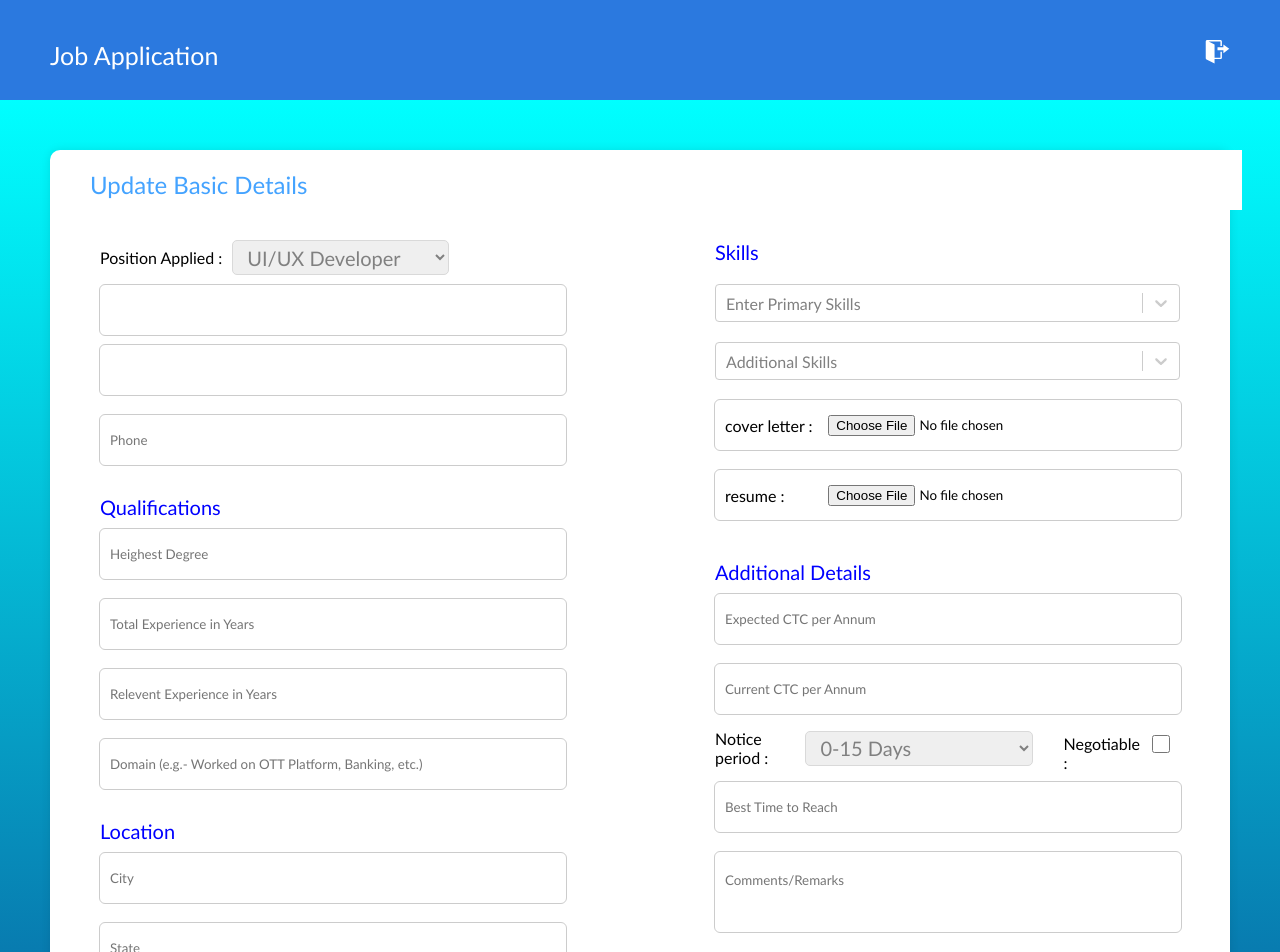
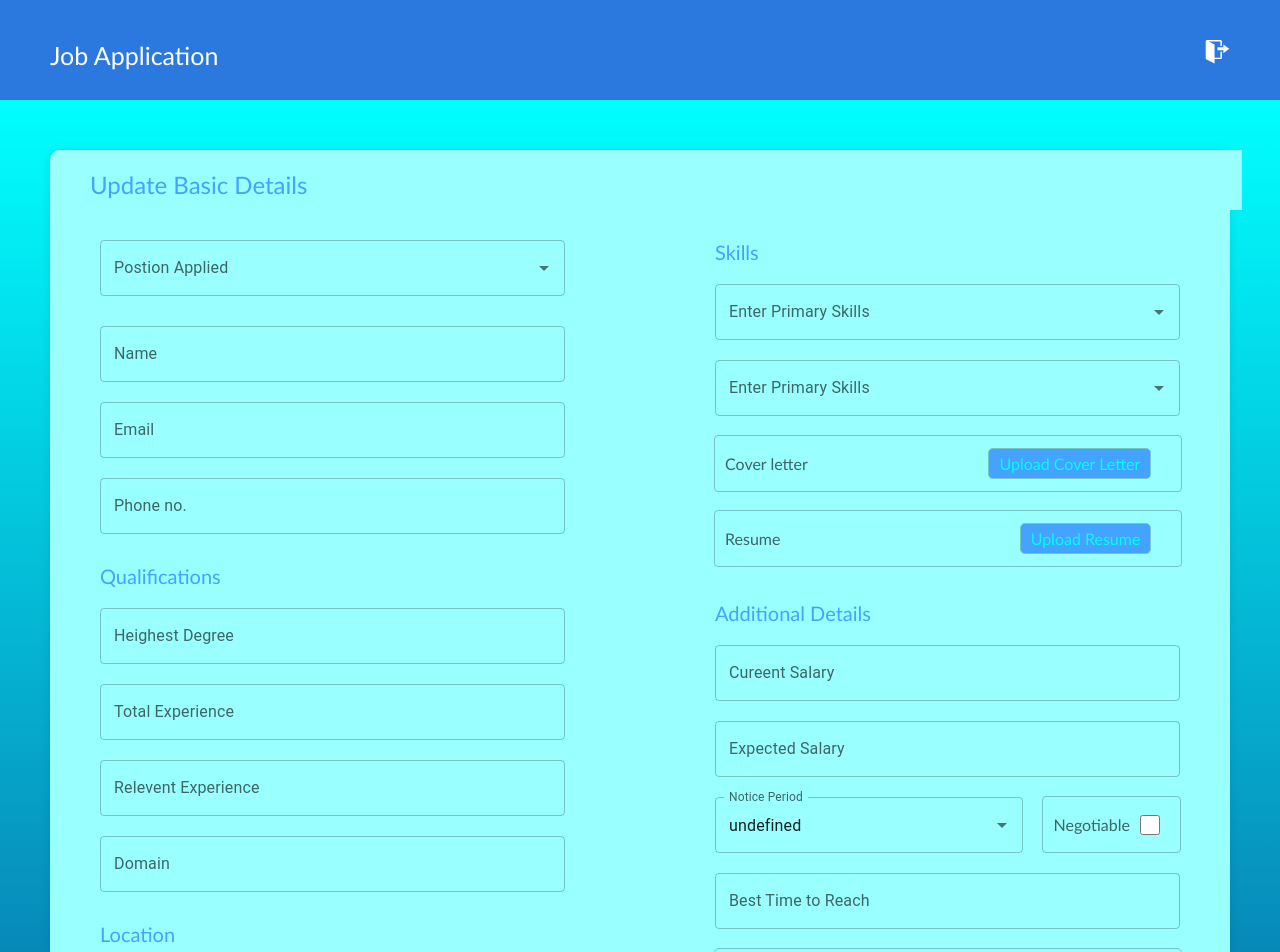
Before and after one commit to prabhatk850/jobapplication, a React (Vite) app: page / in a window 1280 px wide. Shown: the top 952 px of the page. Built offline with nearby package versions, Linux system fonts and the light colour scheme; no server answers; sample sign-in values are in the browser's storage.

Commit message:
Update styling and dependencies in home.css, header.jsx, and package.json

```diff
--- a/src/Component/Home/index.jsx
+++ b/src/Component/Home/index.jsx
@@ -7,8 +7,14 @@ import { uploadFile,viewApplication} from '../Services/application'
 import { ToastContainer, toast } from 'react-toastify';
 import 'react-toastify/dist/ReactToastify.css';
 import './home.css'
-import Select from 'react-select';
+// import Select from 'react-select';
+import Box from '@mui/material/Box';
+import TextField from '@mui/material/TextField';
+import Autocomplete from '@mui/material/Autocomplete';
+// import { Upload } from '@mui/icons-material';
+
 // import AWS from 'aws-sdk';
+
 
 
 
@@ -17,6 +23,7 @@ background-image: linear-gradient(to bottom, cyan, #0A599B);
 background-size: cover;
 position: relative;
 `;
+
 
 
 const Wrapper = styled.div`
@@ -34,12 +41,12 @@ margin: 50px;
 z-index: 2;
 
 box-shadow: 0 0 10px 0 rgba(0,0,0,0.1);
-background: #fff;
+background: #99ffff;
 padding: 0 50px 50px;
 
 
 @media(max-width: 768px){
-    width: 90%;
+    width: 80%;
     padding: 0 20px 20px;
 }
 `;
@@ -57,7 +64,7 @@ position: absolute ;
 top:10;
 left: 10;
 z-index: 2;
-background-color: white;
+background-color: #99ffff;
 @media(max-width: 768px){
     font-size: 20px;
     width: 100%;
@@ -72,7 +79,7 @@ position: absolute ;
 top:10;
 left: 10;
 z-index: 2;
-background-color: white;
+background-color: #99ffff;
 width: 90%;
 margin: 0 auto 10px -10px;
 padding-top: 20px;
@@ -92,31 +99,15 @@ gap: 150px;
 }
 `;
 
-const Input = styled.input`
-margin: 10px 0;
-height: 40px;
-border: none;
-width: 96%;
-outline: 1px solid #ccc;
-border-radius: 5px;
-padding: 5px 10px;
-`;
-const Input3 = styled.div`
-margin: 10px 0;
-height: 40px;
-border: none;
-outline: 1px solid #ccc;
-border-radius: 5px;
-display:flex;
-padding: 5px 10px;
-width: 96%;
-align-items: center;
-font-weight: 600;
+const Input = styled(TextField)`
+width: 100%;
+/* margin: 20px 0; */
+
 `;
 
 const Div = styled.div`
 display: flex;
-gap: 30px;
+gap: 20px;
 
 @media (max-width:768px){
     display: block;
@@ -125,27 +116,36 @@ gap: 30px;
 
 const Input4 = styled.div`
 margin: 10px 0;
-height: 40px;
+height: 45px;
 border: none;
-outline: 1px solid #ccc;
-border-radius: 5px;
+color: #3E6666;
+outline: 1px solid #76C4C5;
+border-radius: 3px;
 display:flex;
 padding: 5px 10px;
 align-items: center;
 font-weight: 200;
 width: 96%;
+&:hover{
+  outline: 1px solid black;
+}
 `;
 
 const Input2 = styled.input`
-margin: 10px 0;
-height: 40px;
+margin: 20px 0;
+height: 100px;
+background: #98FFFF;
 border: none;
-outline: 1px solid #ccc;
-border-radius: 5px;
-padding: 5px 10px;
+color: #3E6666;
+outline: 1px solid #76C4C5;
+border-radius: 4px;
+padding: 10px;
 resize: none;
 width: 96%;
-padding: 20px 10px;
+font-size: 17px;
+&:hover{
+  outline: 1px solid black;
+}
 `;
 
 const Button = styled.button`
@@ -154,7 +154,7 @@ padding: 10px 20px;
 background-color: rgb(68, 163, 255);
 border: none;
 border-radius: 5px;
-margin-top: 20px;
+
 font-size: 16px;
 color: white;
 `;
@@ -175,21 +175,21 @@ color: white;
 // justify-content: end;
 // `;
 
-const Select1=styled.select`
-height:35px;
-font-size:20px;
-padding: 0 10px;
-color: gray;
-border: 1px solid #d9d9d9;
-margin-left: 10px;
-border-radius: 5px;
-line-height: 50px;
-outline: none;
-`;
+// const Select1=styled.select`
+// height:35px;
+// font-size:20px;
+// padding: 0 10px;
+// color: gray;
+// border: 1px solid #d9d9d9;
+// margin-left: 10px;
+// border-radius: 5px;
+// line-height: 50px;
+// outline: none;
+// `;
 
-const Choice=styled.option`
-color: gray;
-`;
+// const Choice=styled.option`
+// color: gray;
+// `;
 
 const Flex=styled.div`
 width: 50%;
@@ -199,17 +199,26 @@ width: 50%;
 }
 `;
 
+const Uploadbutton=styled.div`
+border: 1px solid #76C4C5;
+padding: 5px 10px;
+border-radius: 5px;
+background: #43A3FF;
+color: cyan;
+margin: 20px;
+`;
+
 const Heading=styled.div`
 font-size: 20px;
-color: Blue;
-margin: 20px 0 0 0;
+color: #43A3FF;
+margin: 20px 0 10px 0;
 font-weight: 200;
 
 `;
 const Heading2=styled.div`
 font-size: 20px;
-color: Blue;
-margin: 70px 0 0 0;
+color: #43A3FF;
+margin: 70px 0 20px 0;
 font-weight: 200;
 
 @media (max-width: 768px){
@@ -272,7 +281,7 @@ function Index() {
     //   });
     // };
 
-    const handleChange = (options) => {
+    const handleChange = (event,options) => {
       setSelectedOptions(options);
       console.log("selected", selectedOptions);
       setSkills(options)
@@ -281,7 +290,7 @@ function Index() {
     };
 
 
-    const handleSecondaryChange = (options) => {
+    const handleSecondaryChange = (e,options) => {
       setSecondaryOptions(options);
       console.log("sSelected", secondaryOptions);
       setSecondarySkills(options)
@@ -392,6 +401,23 @@ function Index() {
   }
 
 
+  const countries= [
+    {  label: 'UI Developer'},
+    {  label: 'UX Developer'},
+    {  label: 'Java Developer'},
+    {  label: 'React.js Developer'},
+    {  label: 'Node.js Developer'},
+    {  label: 'Others'},
+  ];
+
+  const noticePeriods = [
+    { label: '0-15 Days', value: '0-15 Days'},
+    { label: '15-30 Days', value: '15-30 Days'},
+    { label: '30-60 Days', value: '30-60 Days'},
+    { label: '2-3 Months', value: '60-90 Days' },
+    { label: 'More Than 3 Months', value: 'More than 90 Days'},
+    { label: 'Other', value: 'Other'},
+  ];
 
 
 
@@ -415,32 +441,44 @@ function Index() {
 
             <Flex>
 
-            <div style={{marginTop:"70px",display:"flex",alignItems:"center",width:"max-content"}}>Position Applied :
-            <Select1 value={jobprofile} onChange={(e)=>{setJobprofile(e.target.value)}}>
-              <Choice value="UI/UX Developer">UI/UX Developer</Choice>
-              <Choice value="Full stack developer">Full stack developer</Choice>
-              <Choice value="Java Developer">Java Developer</Choice>
-              <Choice value="React Developer">React Developer</Choice>
-              <Choice value="Node.js Developer">Node.js Developer</Choice>
-              <Choice value="Other">Other</Choice>
-            </Select1>
-            </div>
-            <Input3>{name}</Input3>
-            <Input3>{email}</Input3>
-            <Input value={phoneno} type="text" onChange={(e)=>{setPhoneno(e.target.value)}} placeholder="Phone"/>
+            <Autocomplete
+      id="country-select-demo"
+      sx={{ width: "100%",marginTop:"70px",marginBottom:"20px" }}
+      options={countries}
+      autoHighlight
+      getOptionLabel={(option) => option.label}
+      renderOption={(props, option) => (
+        <Box component="li" sx={{ '& > img': { mr: 2, flexShrink: 0 } }} {...props}>
+          {option.label}
+        </Box>
+      )}
+      renderInput={(params) => (
+        <TextField
+          {...params}
+          label="Postion Applied"
+          inputProps={{
+            ...params.inputProps,
+            autoComplete: 'new-password', // disable autocomplete and autofill
+          }}
+        />
+      )}
+    />
 
+            <Input style={{margin:"10px 0"}} id='outlined-read-only-input' value={name} InputProps={{readOnly: true}} label="Name" >{name}</Input>
+            <Input style={{margin:"10px 0"}} id='outlined-read-only-input' value={email} InputProps={{readOnly: true}} label="Email" >{email}</Input>
+            <Input style={{margin:"10px 0"}} value={phoneno} id="outlined-basic" onChange={(e)=>{setPhoneno(e.target.value)}} label="Phone no." variant="outlined" />
             <Heading>Qualifications</Heading>
 
-            <Input value={degree} type="text" onChange={(e)=>{setDegree(e.target.value)}} placeholder="Heighest Degree"/>
+            <Input style={{margin:"10px 0"}} value={degree}  onChange={(e)=>{setDegree(e.target.value)}} label="Heighest Degree"/>
             {/* <Input value={dob} type="date" onChange={(e)=>{setDob(e.target.value)}} placeholder="Date of Birth (dd/mm/yy)"/> */}
-            <Input value={experience} type="text" onChange={(e)=>{setExperience(e.target.value)}} placeholder="Total Experience in Years"/>
-            <Input value={releventexperience} type="text" onChange={(e)=>{setReleventExperience(e.target.value)}} placeholder="Relevent Experience in Years"/>
-            <Input value={additionalExperience} type="text" onChange={(e)=>{setAdditionalExperience(e.target.value)}} placeholder="Domain (e.g.- Worked on OTT Platform, Banking, etc.)"/>
+            <Input style={{margin:"10px 0"}} value={experience} label="Total Experience" onChange={(e)=>{setExperience(e.target.value)}} />
+            <Input style={{margin:"10px 0"}} value={releventexperience} label="Relevent Experience" onChange={(e)=>{setReleventExperience(e.target.value)}} />
+            <Input style={{margin:"10px 0"}} value={additionalExperience} label="Domain" onChange={(e)=>{setAdditionalExperience(e.target.value)}} placeholder="Domain (e.g.- Worked on OTT Platform, Banking, etc.)"/>
 
             <Heading>Location</Heading>
 
-            <Input  value={city} type="text" onChange={(e)=>{setCity(e.target.value)}} placeholder="City"/>
-            <Input value={state} type="text" onChange={(e)=>{setState(e.target.value)}} placeholder="State"/>
+            <Input style={{margin:"10px 0"}} value={city} label="City" onChange={(e)=>{setCity(e.target.value)}}/>
+            <Input style={{margin:"10px 0"}} value={state} label="State" onChange={(e)=>{setState(e.target.value)}}/>
 
             <div className='df'>
             <div className='m df al'>Ready to Relocate</div>
@@ -455,21 +493,39 @@ function Index() {
 <Flex>
 
     <Heading2>Skills</Heading2>
-      <Select
-      styles={{outline: "none" ,marginTop:"20px",marginBottom:"20px"}}
-      isMulti
-      name="skills"
-      options={options}
-      className="basic-multi-select ac"
-      onChange={handleChange}
-      defaultheight={100}
-      value={selectedOptions}
-      placeholder="Enter Primary Skills"
+<Autocomplete
+style={{margin:"20px 0"}}
+  multiple
+  id="tags-outlined"
+  options={options}
+  onChange={handleChange}
+  value={selectedOptions}
+  renderInput={(params) => (
+    <TextField
+      {...params}
+      variant="outlined"
+      label="Enter Primary Skills"
     />
+  )}
+/>
 
+<Autocomplete
+style={{margin:"20px 0"}}
+  multiple
+  id="tags-outlined"
+  options={options}
+  onChange={handleSecondaryChange}
+  value={secondaryOptions}
+  renderInput={(params) => (
+    <TextField
+      {...params}
+      variant="outlined"
+      label="Enter Primary Skills"
+    />
+  )}
+/>
 
-
-    <Select
+    {/* <Select
       styles={{outline: "none",width:"100%" ,marginTop:"20px",marginBottom:"20px"}}
       isMulti
       name="secondarySkills"
@@ -479,25 +535,30 @@ function Index() {
       defaultheight={100}
       value={secondaryOptions}
       placeholder="Additional Skills"
-    />
+    /> */}
 
 
 
 
-          <Input4 style={{marginTop:"20px"}} className='df al'><div style={{width:"120px"}}> cover letter : </div>   <Input style={{marginTop:"30px",outline:"none"}} type="file" onChange={(e)=>{setCoverLetter(handleFileChange(e))}} placeholder="Cover Letter"/></Input4>
-          <Input4  style={{marginTop:"20px"}} className='df al'><div style={{width:"120px"}}> resume : </div>  <Input style={{marginTop:"30px",outline:"none"}} type="file" onChange={(e)=>{setResume(handleFileChange(e))}} placeholder="Resume" /></Input4>
+          <Input4 style={{marginTop:"20px",display:"flex",justifyContent:"space-between"}} className='df al'><div style={{width:"120px"}}> Cover letter  </div>
+          <Uploadbutton>Upload Cover Letter<input type="file" hidden onChange={(e)=>{setCoverLetter(handleFileChange(e))}}></input></Uploadbutton>
+          </Input4>
+
+          <Input4 style={{marginTop:"20px",display:"flex",justifyContent:"space-between"}} className='df al'><div style={{width:"120px"}}> Resume  </div>
+          <Uploadbutton>Upload Resume<input type="file" hidden onChange={(e)=>{setCoverLetter(handleFileChange(e))}}></input></Uploadbutton>
+          </Input4>
+
+     {/* <Input style={{marginTop:"30px",outline:"none"}} type="file" onChange={(e)=>{setCoverLetter(handleFileChange(e))}} placeholder="Cover Letter"/></Input4> */}
+     {/* <Input4  style={{marginTop:"20px"}} className='df al'><div style={{width:"120px"}}> resume : </div>  <Input style={{marginTop:"30px",outline:"none"}} type="file" onChange={(e)=>{setResume(handleFileChange(e))}} placeholder="Resume" /></Input4> */}
 
 
 
-        <Heading style={{margin:"40px 0 0 0"}}>Additional Details</Heading>
-
-        <Input value={expectedSalary} type="text" onChange={(e)=>{setExpectedSalary(e.target.value)}} placeholder="Expected CTC per Annum"/>
-        <Input value={currentSalary} type="text" onChange={(e)=>{setCurrentSalary(e.target.value)}} placeholder="Current CTC per Annum"/>
-
-
+        <Heading style={{margin:"35px 0 0 0"}}>Additional Details</Heading>
+        <Input style={{margin:"20px 0"}} value={currentSalary} type="text" onChange={(e)=>{setCurrentSalary(e.target.value)}} label="Cureent Salary"/>
+        <Input value={expectedSalary} type="text" onChange={(e)=>{setExpectedSalary(e.target.value)}} label="Expected Salary"/>
 
           <Div>
-        <div style={{display:"flex",alignItems:"center"}}>Notice period :
+        {/* <Input4  style={{display:"flex",alignItems:"center",width:"65%",margin:"20px 0"}}>Notice period :
             <Select1 value={noticeperiod} onChange={(e)=>{setNoticePeriod(e.target.value)}}>
               <Choice value="0-15 Days">0-15 Days</Choice>
               <Choice value="15-30 Days">15-30 Days</Choice>
@@ -506,21 +567,44 @@ function Index() {
               <Choice value="More than 90 Days">More Than 3 Months</Choice>
               <Choice value="Other">Other</Choice>
             </Select1>
-        </div>
-        <div className='df'>
-        <div style={{marginTop:"10px"}}>Negotiable :</div>
+        </Input4> */}
+
+<Autocomplete
+      id="country-select-demo"
+      sx={{ width: "100%",marginTop:"20px",marginBottom:"20px" }}
+      options={noticePeriods}
+      onChange={(event, value) => setNoticePeriod(value)}
+      value={noticeperiod}
+      autoHighlight
+      getOptionLabel={(option) => option.label}
+      renderOption={(props, option) => (
+        <Box component="li" sx={{ '& > img': { mr: 2, flexShrink: 0 } }} {...props}>
+          {option.label}
+        </Box>
+      )}
+      renderInput={(params) => (
+        <TextField
+          {...params}
+          label="Notice Period"
+          inputProps={{
+            ...params.inputProps,
+            autoComplete: 'new-password', // disable autocomplete and autofill
+          }}
+        />
+      )}
+    />
+
+        <Input4 style={{width:"35%",margin:"20px 0"}} className='df'>
+        <div style={{display:"flex",alignItems:"center"}}>Negotiable</div>
         <input value={noticenegotiable} defaultValue={noticenegotiable} style={{height:"20px",width:"20px",margin:"10px"}}  onChange={(e)=>{setNoticeNegotiable(!noticenegotiable)}} type='checkbox'></input>
-        </div>
+        </Input4>
         </Div>
 
 
-            {/* <Input value={readytolocate} type="text" onChange={(e)=>{setReadyToLocate(e.target.value)}} placeholder="Ready to Relocate"/> */}
+            <Input value={bestTimeToReach} type="text" onChange={(e)=>{setBestTimeToReach(e.target.value)}} label="Best Time to Reach"/>
 
 
-            <Input value={bestTimeToReach} type="text" onChange={(e)=>{setBestTimeToReach(e.target.value)}} placeholder="Best Time to Reach"/>
-
-
-            <Input2 value={comment} as="textarea" onChange={(e)=>{setComment(e.target.value)}} placeholder="Comments/Remarks"/>
+            <Input2 style={{resize:"none",margin:"20px 0",height:"100px",padding:"10px",fontSize:"17px",background:""}} value={comment} as="textarea" onChange={(e)=>{setComment(e.target.value)}} placeholder="Comments/Remarks"/>
             <div style={{marginTop:"50px"}} className='df end'><Button onClick={handleSubmit}>Apply</Button></div>
     </Flex>
           </FormContainer>
```
